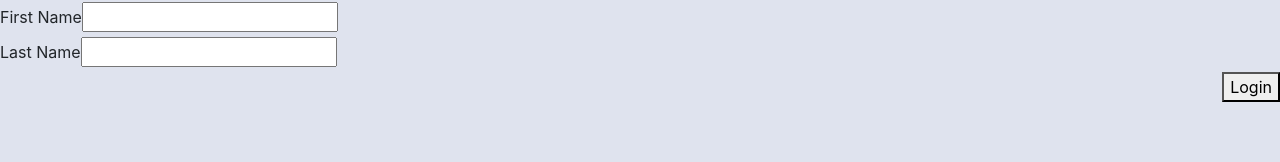
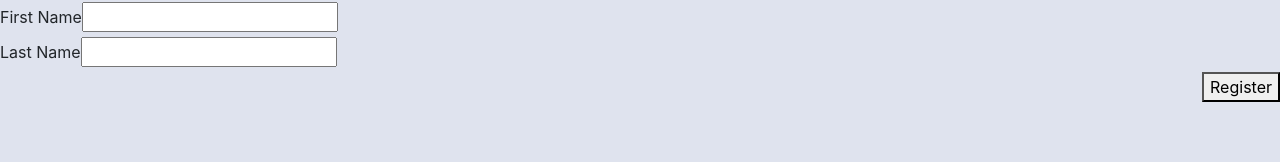
Before and after one commit to ewgalassi/Project3, a React (Create React App) app in the folder client/: page /register in a window 1280 px wide. Shown: the part 124-286 px from the top of the page. Built offline with nearby package versions, Linux system fonts and the light colour scheme.

Commit message:
fixed register page

```diff
--- a/client/src/pages/Register/Register.js
+++ b/client/src/pages/Register/Register.js
@@ -26,9 +26,11 @@ class Register extends Component {
             fullName: this.state.fullName,
             lastName: this.state.lastName
         };
-        UserAPI.loginUser(user).then(data => {
+        UserAPI.createUser(user).then(data => {
             console.log(data);
             window.location.replace("/");
+        }).catch(err => {
+            console.log(err);
         });
     };
 
@@ -48,16 +50,16 @@ class Register extends Component {
                     <br />
 
                     <label>First Name</label>
-                    <input name="firstName" value={this.state.password} onChange={this.handleInput} />
+                    <input name="firstName" value={this.state.firstName} onChange={this.handleInput} />
 
                     <br />
 
                     <label>Last Name</label>
-                    <input name="lastName" value={this.state.password} onChange={this.handleInput} />
+                    <input name="lastName" value={this.state.lastName} onChange={this.handleInput} />
 
                     <br />
 
-                    <button type="submit" onClick={this.handleSubmit}>Login</button>
+                    <button type="submit" onClick={this.handleSubmit}>Register</button>
                 </form>
 
                 <p>{this.state.message}</p>
```
